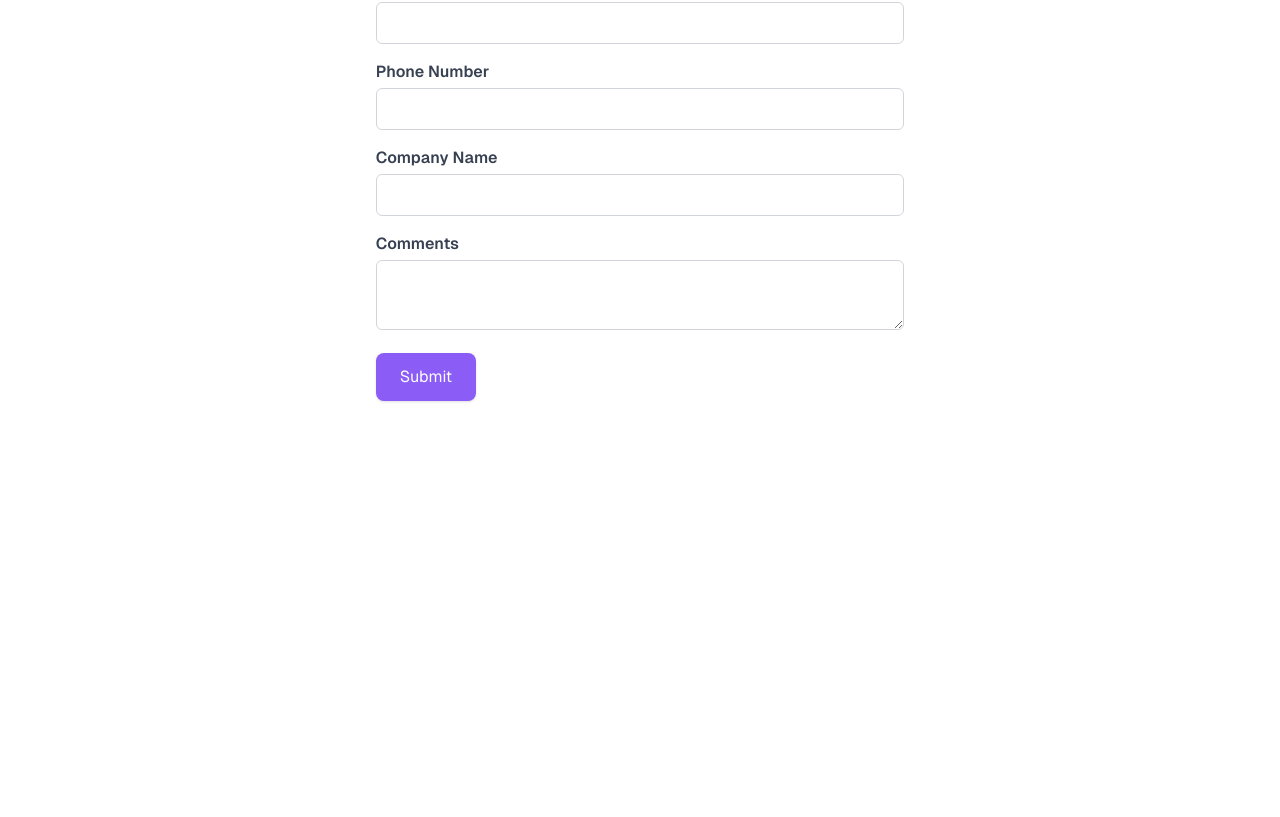
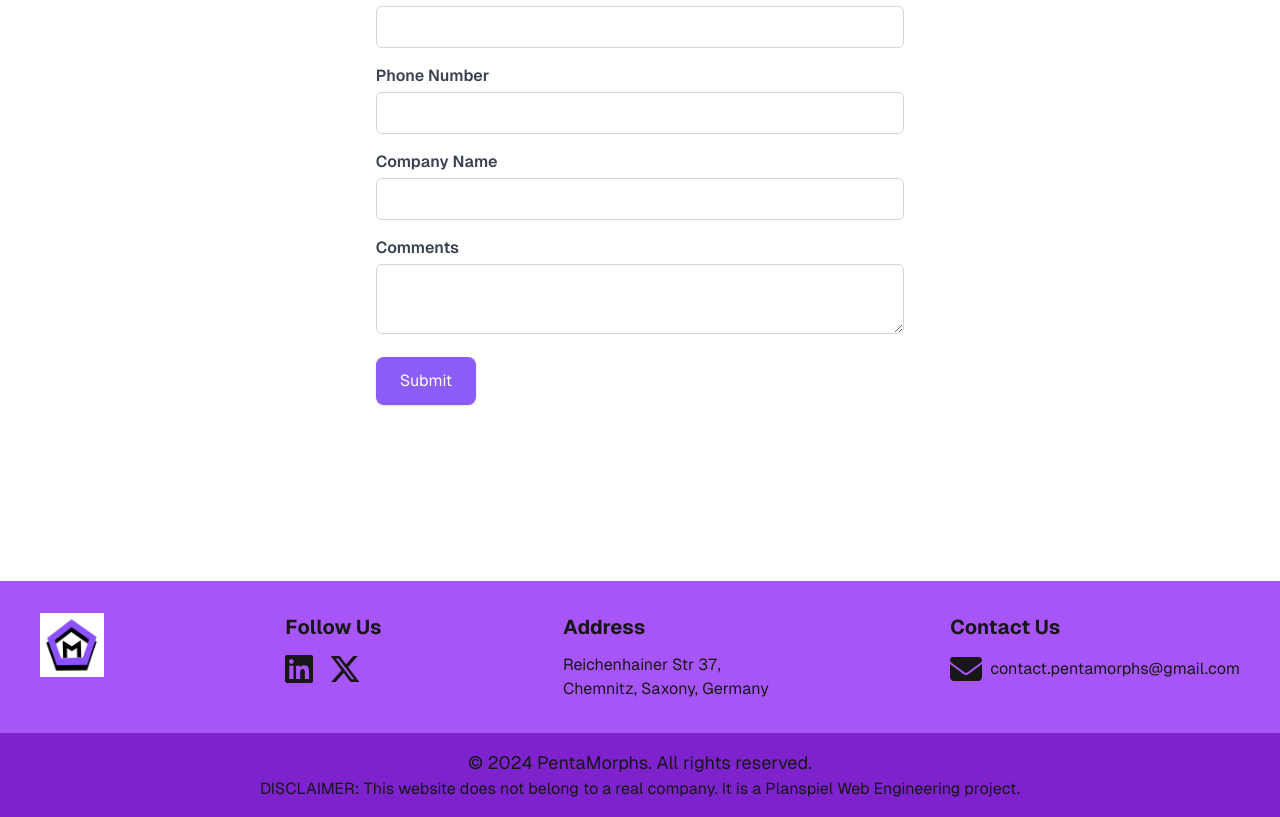
Before and after one commit to Uyadav207/denkMinds, a Next.js app: page / in a window 1280 px wide. Shown: the part 1860-2677 px from the top of the page. Before the commit the page ends 2449 px from the top, so only its background shows below. Built offline with nearby package versions, Linux system fonts and the light colour scheme.

Commit message:
Added Footer Component

```diff
--- /dev/null
+++ b/src/app/components/Footer.tsx
@@ -0,0 +1,75 @@
+import { FontAwesomeIcon } from '@fortawesome/react-fontawesome'
+import Image from 'next/image'
+import Link from 'next/link'
+import React from 'react'
+
+const Footer = () => {
+  return (
+    <footer className="flex flex-col items-center w-full">
+      <div className="bg-purple-500 w-full flex flex-col md:flex-row justify-between px-8 md:px-10 py-8">
+        {/* Logo */}
+        <div className="flex mt-4 md:mt-0">
+        <Link href="/">
+            <Image
+              src={'/logo.png'}
+              alt="Pentamorphs Logo"
+              className="h-16 w-16"
+              width={64}
+              height={64}
+            />
+          </Link>
+        </div>
+
+        {/* Follow us section */}
+        <div className="flex mt-4 md:mt-0">
+          <div className="flex flex-col">
+            <p className="text-xl capitalize font-bold pb-3">Follow us</p>
+            <div className='flex gap-4'>
+              <Link href="https://www.linkedin.com/in/pentamorphs/" target="_blank" rel="noopener noreferrer" title="Follow us on LinkedIn">
+                <FontAwesomeIcon icon={['fab', 'linkedin']} size="2x" />
+              </Link>
+              <Link href="https://x.com/PentaMorphs" target="_blank" rel="noopener noreferrer" title="Follow us on Twitter">
+                <FontAwesomeIcon icon={['fab', 'x-twitter']} size="2x" />
+              </Link>
+            </div>
+          </div>
+        </div>
+
+        {/* Location */}
+        <div className="flex mt-4 md:mt-0">
+          <div className="flex flex-col">
+            <p className="text-xl capitalize font-bold pb-3">Address</p>
+            <Link href="https://maps.app.goo.gl/UappjGQQoEHy8CZw6" target="_blank" rel="noopener noreferrer" title="Open in Google Maps">
+              <p>Reichenhainer Str 37,</p>
+              <p>Chemnitz, Saxony, Germany</p>
+            </Link>
+          </div>
+        </div>
+
+        {/* Contact Us */}
+        <div className="flex mt-4 md:mt-0">
+          <div className="flex flex-col">
+            <p className="text-xl capitalize font-bold pb-3">Contact Us</p>
+            <div className="flex items-center gap-4">
+              <Link href="mailto:contact.pentamorphs@gmail.com" className="flex items-center gap-2" title="Send us an email">
+                <FontAwesomeIcon icon={['fas', 'envelope']} size="2x" />
+                <p>contact.pentamorphs@gmail.com</p>
+              </Link>
+            </div>
+
+          </div>
+        </div>
+
+      </div>
+
+      {/* Copyright */}
+      <div className="bg-purple-700 w-full flex py-4 flex-col justify-center items-center">
+        <p className='text-lg'>&copy; {new Date().getFullYear()} PentaMorphs. All rights reserved.</p>
+        <p>DISCLAIMER: This website does not belong to a real company. It is a Planspiel Web Engineering project.</p>
+      </div>
+    </footer>
+
+  )
+}
+
+export default Footer
--- a/src/app/page.tsx
+++ b/src/app/page.tsx
@@ -1,17 +1,34 @@
-import React from 'react'
-import Image from 'next/image'
-import Home from './components/Home.tsx'
-import Team from './components/Team.tsx'
-import ContactForm from './components/ContactForm.tsx'
+import Home from "./components/Home";
+import Header from "./components/Header";
+import Team from "./components/Team";
+import Footer from "./components/Footer";
+
+import '@fortawesome/fontawesome-svg-core/styles.css'; // Import Font Awesome CSS
+import { config } from '@fortawesome/fontawesome-svg-core';
+config.autoAddCss = false; // Prevents Font Awesome from adding its own CSS
+import './utils/fontawesome'; // Import the file where all icons are added
+import ContactForm from "./components/ContactForm";
+
+
 
 export default function Dashboard() {
   return (
-    <div className="grid grid-rows-[20px_1fr_20px] items-center justify-items-center min-h-screen p-8 pb-20 gap-16 sm:p-2 font-[family-name:var(--font-geist-sans)]">
-      <main className="flex flex-col gap-8 row-start-2 items-center sm:items-cemter">
-      <Home />
-      <Team />
-        <ContactForm />
-      </main>
-    </div>
-  )
+    <div className="flex flex-col min-h-screen font-[family-name:var(--font-geist-sans)] justify-items-center items-center">
+    <main className="flex-grow flex flex-col gap-8 items-center sm:items-center mt-16 p-8 pb-20">
+    <Home />
+    <Team />
+    <ContactForm />
+    </main>
+    <Footer/>
+  </div>
+
+    // <div className="grid grid-rows-[20px_1fr_20px] items-center justify-items-center min-h-screen gap-16 sm:p-20 font-[family-name:var(--font-geist-sans)]">
+    //   <Header />
+    //   <main className="flex flex-col gap-8 row-start-2 items-center sm:items-center p-8 pb-20">
+    //   <Home />
+    //   <Team />
+    //   </main>
+    //   <Footer/>
+    // </div>
+  );
 }
--- /dev/null
+++ b/src/app/utils/fontawesome.tsx
@@ -0,0 +1,7 @@
+// lib/fontawesome.js
+import { library } from '@fortawesome/fontawesome-svg-core';
+import { fas } from '@fortawesome/free-solid-svg-icons'; // Solid icons
+import { far } from '@fortawesome/free-regular-svg-icons'; // Regular icons
+import { fab } from '@fortawesome/free-brands-svg-icons'; // Brand icons
+
+library.add(fas, far, fab); // Adds all icons to the library
```
